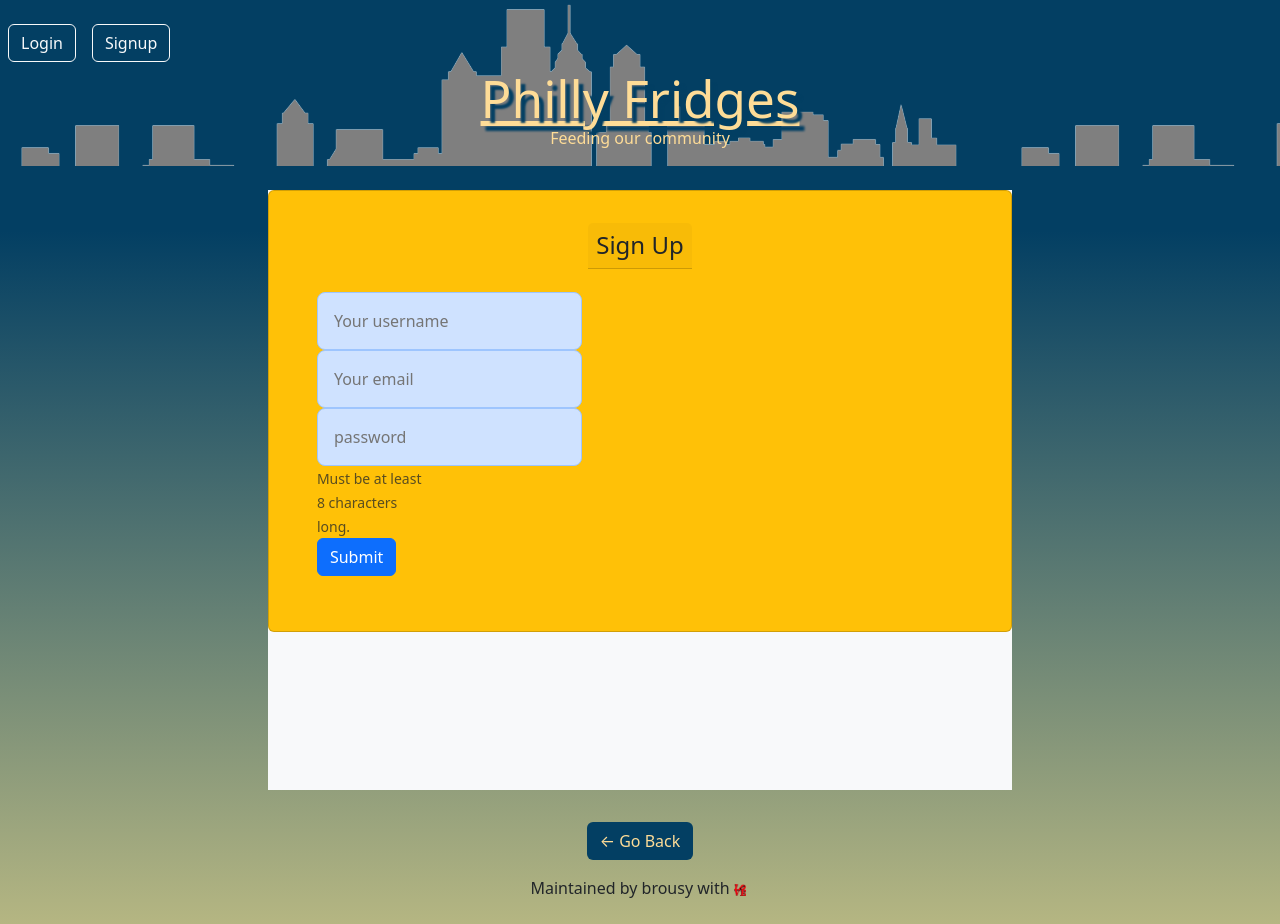
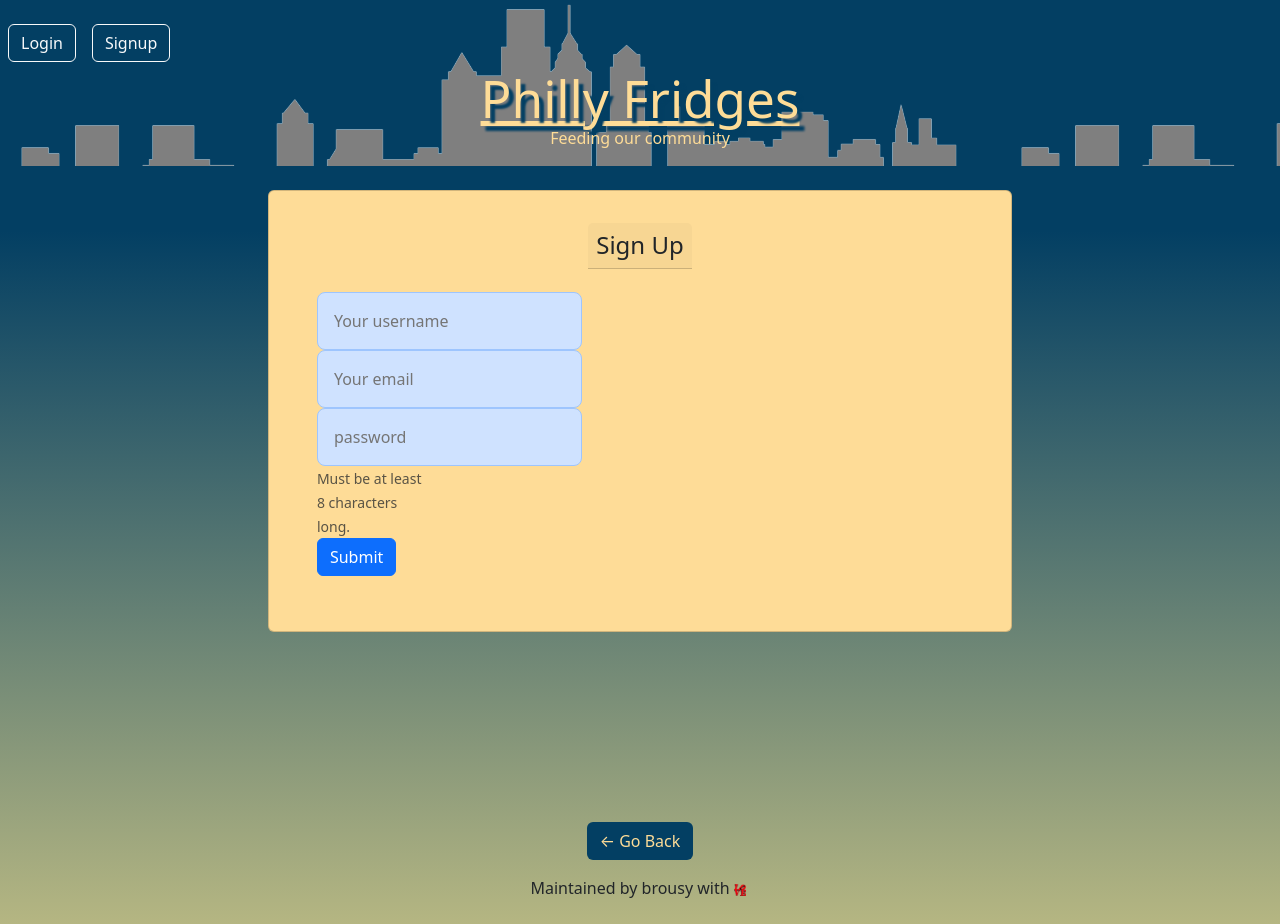
Before and after one commit to brousy/philly-fridges, a React (Vite) app in the folder client/: page /signup in a window 1280 px wide. Built offline with nearby package versions, Linux system fonts and the light colour scheme.

Commit message:
continued style edits

```diff
--- a/client/src/components/FridgeList/fridgelist.jsx
+++ b/client/src/components/FridgeList/fridgelist.jsx
@@ -6,6 +6,8 @@ import { QUERY_FRIDGES } from '../../utils/queries';
 const FridgeList = () => {
     const { loading, data } = useQuery(QUERY_FRIDGES);
     const fridge = data?.fridges || [];
+
+
 
     if (!fridge.length) {
         return <h3>No Fridges Available</h3>;
@@ -33,11 +35,11 @@ const FridgeList = () => {
                                             Peek inside this fridge.
                                         </Link>
                                 ) : (
-                                    <>
+                                    <div>
                                     <span className="text-light">
                                         Fridge is currently offline.
                                     </span>
-                                    </>
+                                    </div>
                                 )}
                             </div>
                         </div>
--- a/client/src/components/ItemList/index.jsx
+++ b/client/src/components/ItemList/index.jsx
@@ -47,8 +47,8 @@ const ItemList = ({ id }) => {
     }
   };
 
-  if (loading) {
-    return <h3>No items yet</h3>;
+  if (!fridge.items.length) {
+    return <h3>No items available</h3>;
   }
   return (
 
--- a/client/src/pages/SignUp.jsx
+++ b/client/src/pages/SignUp.jsx
@@ -40,8 +40,8 @@ const Signup = () => {
 
   return (
     <main className="d-flex justify-content-center mb-4">
-      <div className="bg-light col-12 col-lg-10 align-items-center">
-        <div className="card bg-warning">
+      <div className="col-12 col-lg-10 align-items-center">
+        <div className="card bg-peach">
           <h4 className="card-header bg-#00296B text-dark p-2 align-cente mx-auto">
             Sign Up
           </h4>
```
